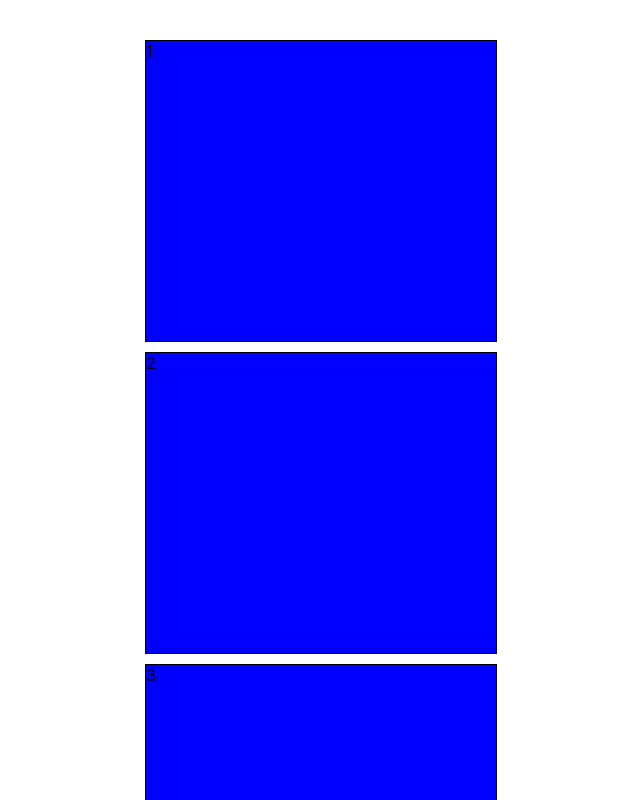
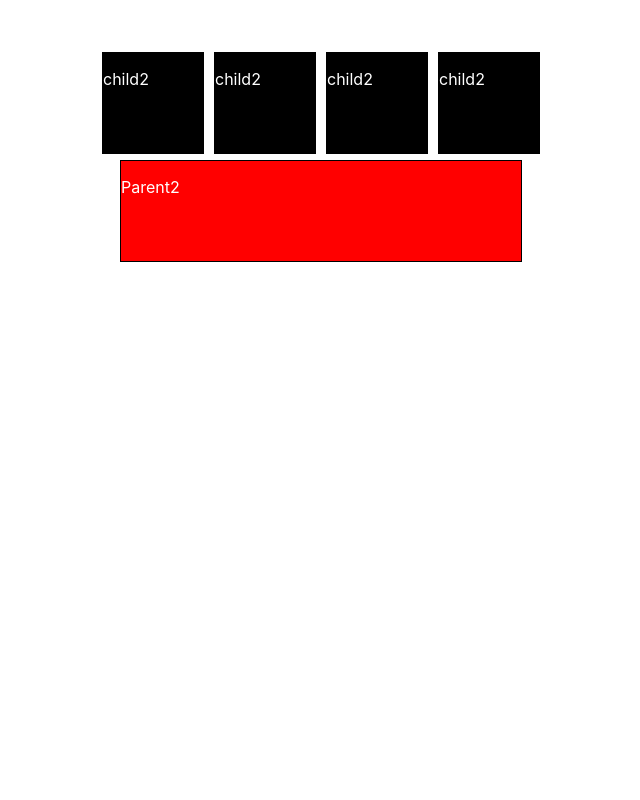
Before and after one commit to aakash-3/framer-motions, a React (Create React App) app: page / in a window 1280 px wide. Shown: the top 800 px of the page, without its empty margins (319-959 px from the left). Built offline with nearby package versions, Linux system fonts and the light colour scheme.

Commit message:
transition box added

```diff
--- a/src/App.js
+++ b/src/App.js
@@ -1,12 +1,14 @@
 import "./App.css";
 import Parallax from "./Motion/Parallax/Parallax";
 import Scale from "./Motion/Scalbox/Scale";
+import Transition from "./Motion/Transition/Transition";
 
 function App() {
   return (
     <div className="App">
       {/* <Parallax /> */}
-      <Scale />
+      {/* <Scale /> */}
+      <Transition />
     </div>
   );
 }
--- /dev/null
+++ b/src/Motion/Transition/Transition.js
@@ -0,0 +1,140 @@
+import React, { useEffect, useState } from "react";
+import { motion, useMotionValue } from "framer-motion";
+
+const Transition = () => {
+  const parentY = useMotionValue(0);
+  const childY = useMotionValue(0);
+  const [parentPosition, setParentPosition] = useState(0);
+  const [chldrenPosition, setChildrenPosition] = useState(0);
+
+  useEffect(() => {
+    parentY.onChange((latest) => {
+      if (
+        latest === 0 ||
+        (latest > 1 && latest < 2) ||
+        (latest > 109 && latest < 110) ||
+        latest === 110
+      ) {
+        setParentPosition(latest);
+        // console.log(latest);
+      }
+    });
+    childY.onChange((latest) => {
+      if (
+        latest === 0 ||
+        (latest < -1 && latest > -2) ||
+        (latest < -109 && latest > -110) ||
+        latest === -110
+      ) {
+        console.log(latest);
+        setChildrenPosition(latest);
+      }
+    });
+  }, []);
+
+  const parentchild1Variat = {
+    show: {
+      display: "block",
+      opacity: 1,
+      transition: {
+        duration: 0.5,
+      },
+    },
+    hide: {
+      display: "none",
+      opacity: 0,
+    },
+  };
+  const parentchild2Variat = {
+    show: {
+      display: "block",
+      opacity: 1,
+      transition: {
+        duration: 0.5,
+      },
+    },
+    hide: {
+      display: "none",
+      opacity: 0,
+    },
+  };
+
+  return (
+    <div
+      style={{
+        padding: "50px",
+        display: "flex",
+        flexDirection: "column",
+        alignItems: "center",
+        gap: "10px",
+      }}
+    >
+      <motion.div
+        initial={{ y: 0, opacity: 1 }}
+        animate={{
+          y: [0, 110, 110, 110, 110, 110, 110, 0],
+          //   opacity: [1, 0.5, 1, 1, 1, 1, 0.5, 1],
+        }}
+        transition={{ duration: 5, delay: 4, repeat: Infinity, repeatDelay: 4 }}
+        style={{
+          width: "400px",
+          height: "100px",
+          border: "1px solid black",
+          backgroundColor: "red",
+          y: parentY,
+        }}
+      >
+        <motion.div
+          variants={parentchild1Variat}
+          animate={parentPosition === 0 ? "show" : "hide"}
+        >
+          <p style={{ color: "#fff" }}>Parent1</p>
+        </motion.div>
+        <motion.div
+          variants={parentchild2Variat}
+          animate={parentPosition === 110 ? "show" : "hide"}
+        >
+          <p style={{ color: "#fff" }}>Parent2</p>
+        </motion.div>
+      </motion.div>
+      <div style={{ display: "flex", gap: "10px" }}>
+        {Array(4)
+          .fill(4)
+          .map(() => (
+            <motion.div
+              initial={{ y: 0 }}
+              animate={{ y: [0, -110, -110, -110, -110, -110, -110, 0] }}
+              transition={{
+                duration: 5,
+                delay: 4,
+                repeat: Infinity,
+                repeatDelay: 4,
+              }}
+              style={{
+                width: "100px",
+                height: "100px",
+                border: "1px solid black",
+                backgroundColor: "black",
+                y: childY,
+              }}
+            >
+              <motion.div
+                variants={parentchild1Variat}
+                animate={chldrenPosition === 0 ? "show" : "hide"}
+              >
+                <p style={{ color: "#fff" }}>child1</p>
+              </motion.div>
+              <motion.div
+                variants={parentchild2Variat}
+                animate={chldrenPosition === -110 ? "show" : "hide"}
+              >
+                <p style={{ color: "#fff" }}>child2</p>
+              </motion.div>
+            </motion.div>
+          ))}
+      </div>
+    </div>
+  );
+};
+
+export default Transition;
```
